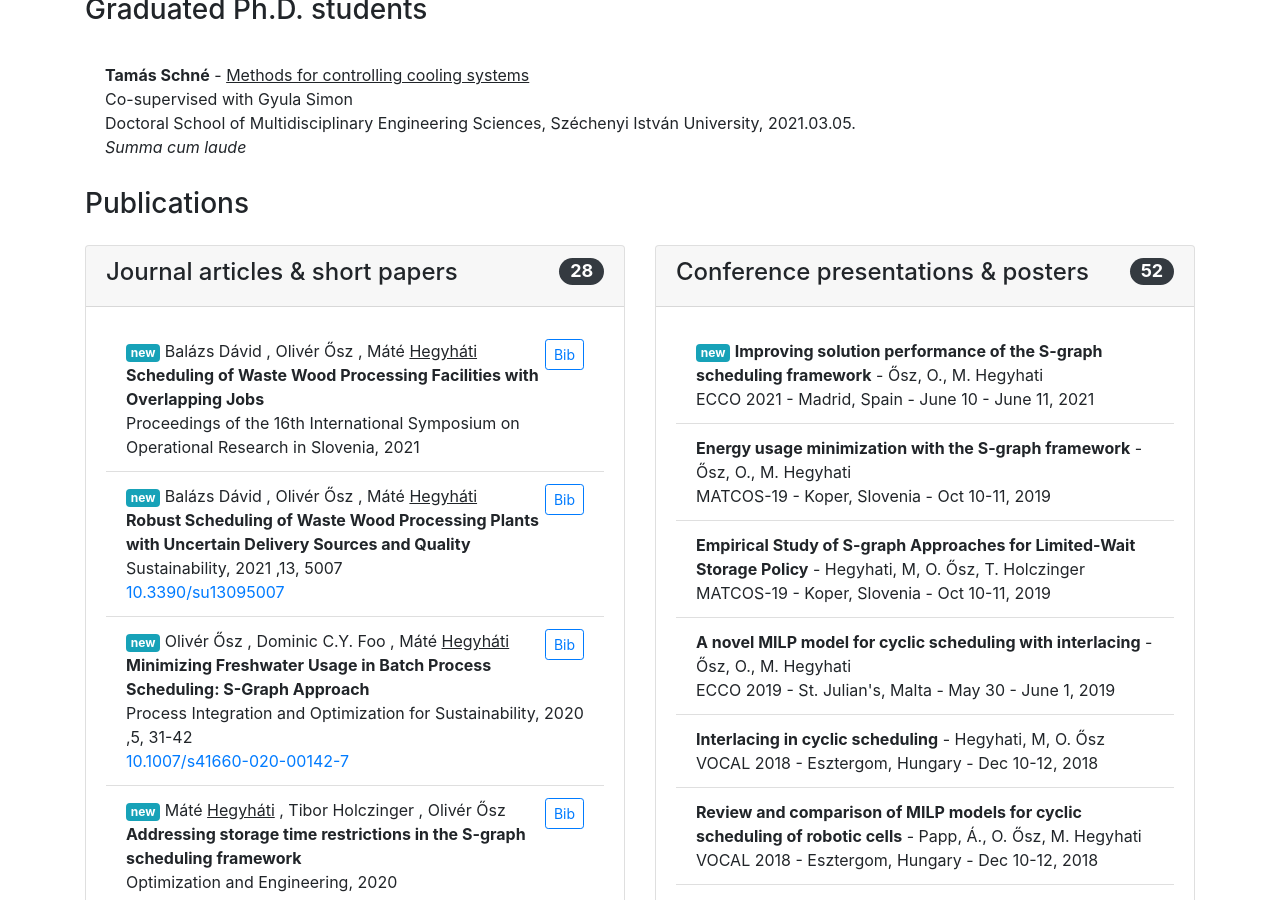
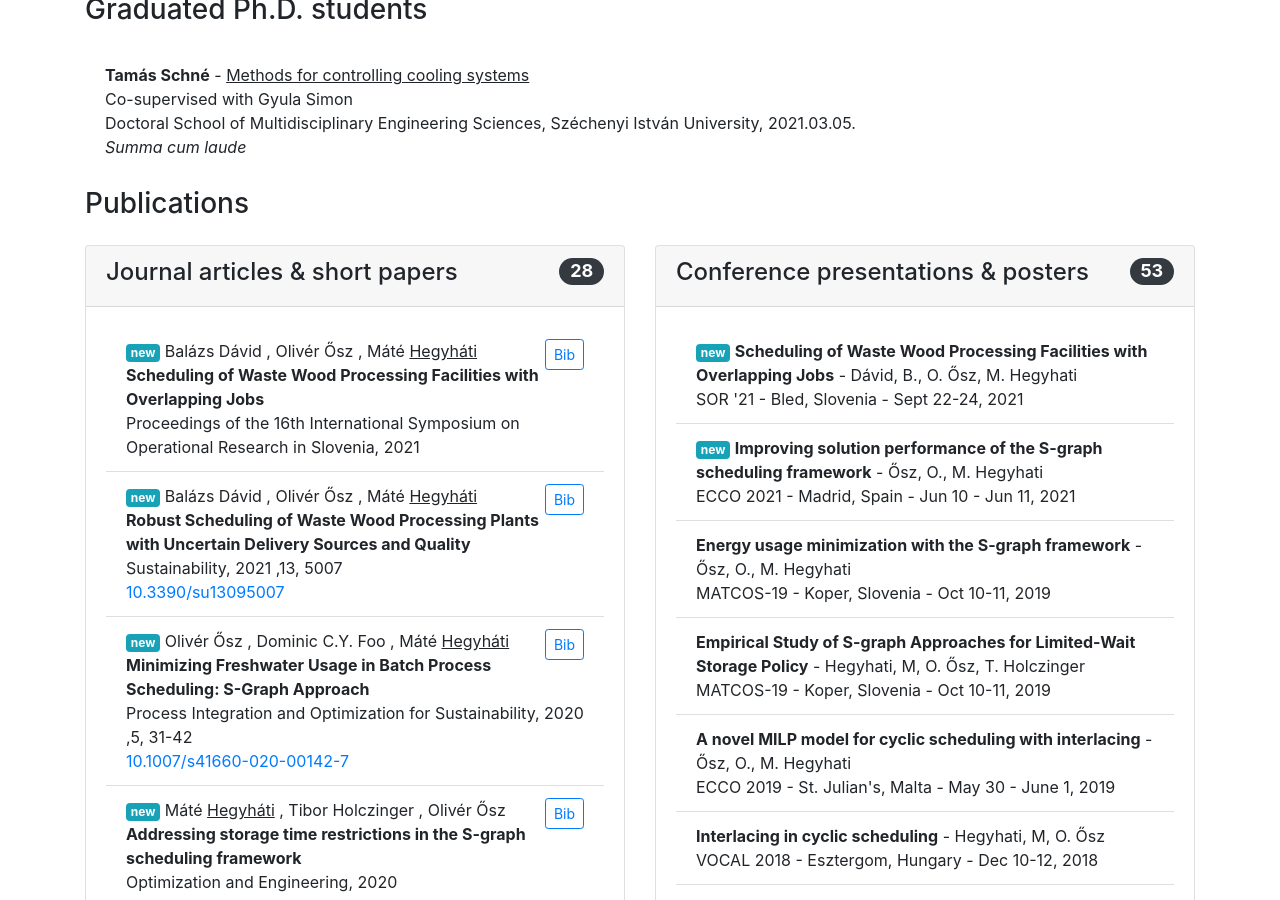
Before and after one commit to hegyhati/hegyhati.github.io, a Jekyll site: the page built from publications.html, in a window 1280 px wide and 900 px high, scrolled down 381 px. Built offline with Jekyll 4.4.1, drawn with Linux system fonts in a browser that asks for light colours; nearby versions of some CDN libraries.

Commit message:
Add SOR presentation

```diff
--- a/_data/presentations.yaml
+++ b/_data/presentations.yaml
@@ -1,10 +1,24 @@
+
+- author: Dávid, B., O. Ősz,  M. Hegyhati
+  title: Scheduling of Waste Wood Processing Facilities with Overlapping Jobs
+  conference: The 16th International Symposium on Operational Research in Slovenia
+  conferenceshort: SOR '21
+  city: Bled
+  country: Slovenia
+  date: Sept 22-24
+  year: '2021'
+  type:
+  - oral
+  - international
+  - collaborator
+
 - author: Ősz, O.,  M. Hegyhati
   title: Improving solution performance of the S-graph scheduling framework
   conference: The 34th conference of the European Chapter on Combinatorial Optimization
   conferenceshort: ECCO 2021
   city: Madrid
   country: Spain
-  date: June 10 - June 11
+  date: Jun 10 - Jun 11
   year: '2021'
   type:
   - oral
```
